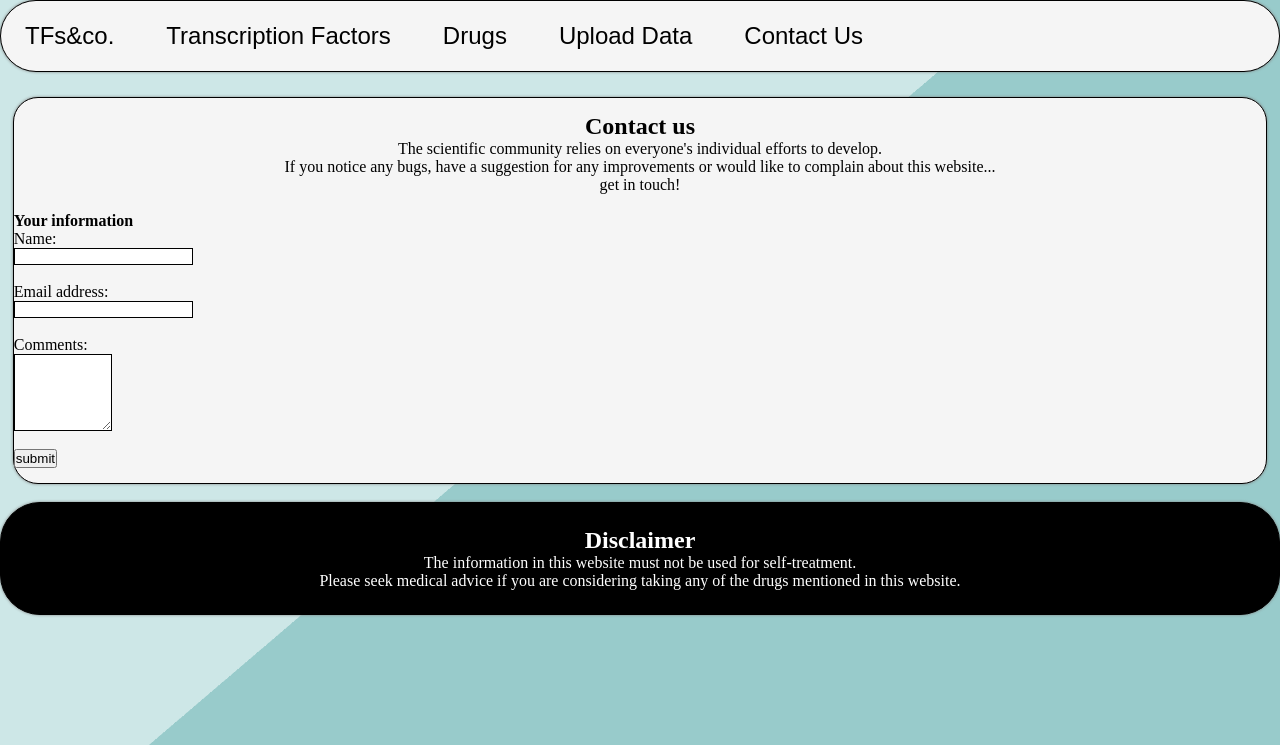
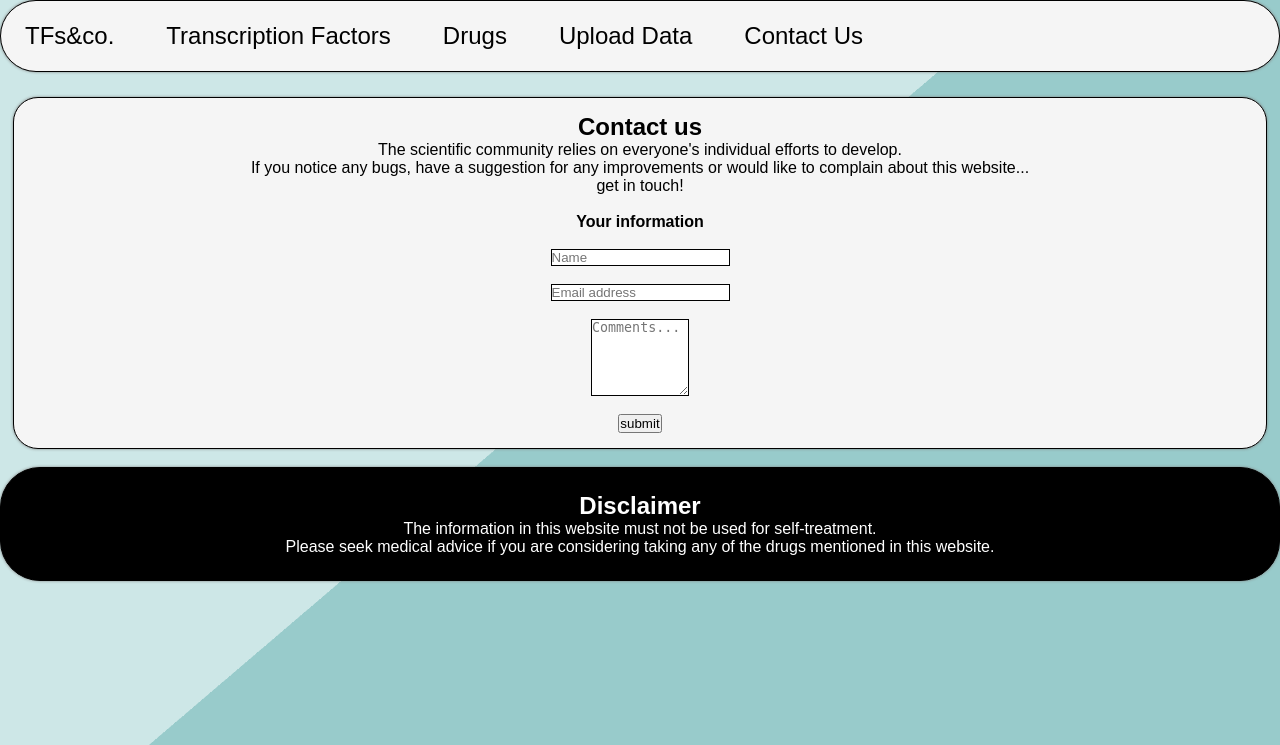
Before and after one commit to aelezi01/cleanTFsite, a Flask app: page /contactus/ in a window 1280 px wide. Shown: the part 55-800 px from the top of the page. Run offline with Flask 2, Linux system fonts and the light colour scheme.

Commit message:
ae 2:05 26/02

```diff
--- a/static/styles/layout.css
+++ b/static/styles/layout.css
@@ -55,6 +55,10 @@ body {
 
 .fontBody {
     font-family: 'Oxygen', sans-serif;
+}
+
+label {
+    font-family: 'PT Sans', sans-serif;
 }
 
 /* main menu */
@@ -152,6 +156,18 @@ footer {
     box-shadow: 0px 0px 3px 0.1px gray;
 }
 
+.homeHeadings{
+    text-align: center;
+    font-size: 1.4em;
+    font-family: 'PT Sans', sans-serif;
+}
+
+.homeSubheadings {
+    text-align: center;
+    font-size: 0.9em;
+    font-family: 'Oxygen', sans-serif;
+}
+
 /* multiple pages */
 
 .contentMargin {
@@ -167,6 +183,24 @@ footer {
     padding: 20px;
     margin: 40px;
     box-shadow: 0px 0px 3px 0.1px gray;
+    font-family: 'Oxygen', sans-serif;
+}
+
+.styleBoxes {
+    text-align: center;
+}
+
+.headings {
+    text-align: center;
+    font-weight: bold;
+    font-family: 'PT Sans', sans-serif;
+}
+.subheadings {
+    font-family: 'PT Sans', sans-serif;
+}
+
+p {
+    font-family: 'Oxygen', sans-serif;
 }
 
 
@@ -186,6 +220,7 @@ footer {
     display: inline-block;
     text-decoration: none;
     color: black;
+    font-family: 'Oxygen', sans-serif;
 }
 
 /* tables */
@@ -204,8 +239,8 @@ footer {
     background-color: #5f9ea0;
     color: white;
     font-weight: bold;
-
     text-shadow: 1px 1px 2px #000000;
+    font-family: 'PT Sans', sans-serif;
 }
 
 .table th, td {
@@ -214,6 +249,7 @@ footer {
 
 .table tbody tr {
     border-bottom: 1px solid lightslategray;
+    font-family: 'Oxygen', sans-serif;
 }
 
 .table tbody tr:hover {
--- a/templates/TF_search.html
+++ b/templates/TF_search.html
@@ -4,7 +4,7 @@
 
 <div class="contentMargin">
 	<div style="text-align: center;">
-		<h1>Transcription Factors</h1>
+		<h1 class="headings">Transcription Factors</h1>
 	</div>
 
 	<div>
--- a/templates/basicLayout.html
+++ b/templates/basicLayout.html
@@ -42,8 +42,8 @@
 
         <!--this section codes for the footer-->
         <footer class="footer">
-            <h2>Disclaimer</h2>
-            <p>The information in this website must not be used for self-treatment. <br>
+            <h2 style="font-family: 'PT Sans', sans-serif;">Disclaimer</h2>
+            <p style="font-family: 'Oxygen', sans-serif;">The information in this website must not be used for self-treatment. <br>
               Please seek medical advice if you are considering taking
               any of the drugs mentioned in this website.</p>
         </footer>
--- a/templates/contactus.html
+++ b/templates/contactus.html
@@ -7,7 +7,7 @@
     <div style="height: 15px;"></div>
 
     <div style="text-align: center;">
-      <h2>Contact us</h2>
+      <h2 class="headings">Contact us</h2>
       <p>The scientific community relies on everyone's individual efforts to develop. <br>
         If you notice any bugs, have a suggestion for any improvements or would like to complain about
         this website... <br> get in touch! <br><br>
@@ -17,19 +17,16 @@
     <!--here the user can input their own comments alongside their basic info-->
     <form action="#" method='post' class="styleBoxes">
       <div>
-        <h4>Your information</h4>
+        <h4 class="subheadings">Your information</h4><br>
       </div>
       <div>
-        <label for="name">Name:</label><br>
-        <input type="text" id="name" name="nm" required style="border: 1px solid black;"><br><br>
+        <input type="text" id="name" name="nm" placeholder="Name" required style="border: 1px solid black;"><br><br>
       </div>
       <div>
-        <label for="email">Email address:</label><br>
-        <input type="email" name="email" id="email" required style="border: 1px solid black;"><br><br>
+        <input type="email" name="email" id="email" placeholder="Email address" required style="border: 1px solid black;"><br><br>
       </div>
       <div>
-        <label for="comments">Comments:</label><br>
-        <textarea name="comments" id="comments" cols="10" rows="5" required style="border: 1px solid black;"></textarea>
+        <textarea name="comments" id="comments" cols="10" rows="5" placeholder="Comments..." required style="border: 1px solid black;"></textarea>
       </div>
       <div>
         <br>
--- a/templates/drugs_search.html
+++ b/templates/drugs_search.html
@@ -4,7 +4,7 @@
 
 <div class="contentMargin">
   <div style="text-align: center;">
-    <h1>TF-Targeting Drugs</h1>
+    <h1 class="headings">TF-Targeting Drugs</h1>
   </div>
 
   <div>
--- a/templates/stat_analysis.html
+++ b/templates/stat_analysis.html
@@ -7,7 +7,7 @@
 
 
 <div>
-    <h1>Results of data analysis</h1>
+    <h1 class="headings">Results of data analysis</h1>
 </div>
 
 <div>
--- a/templates/thankyou.html
+++ b/templates/thankyou.html
@@ -4,7 +4,7 @@
 
 <div class="contentMargin">
     <div style="text-align: center; padding: 30px;">
-        <h1>Submitted</h1><br>
+        <h1 class="headings">Submitted</h1><br>
         <p>Thank you for contacting us!</p>
         <p>We will try to get back to you as soon as possible.</p>
     </div>
--- a/templates/upload_data.html
+++ b/templates/upload_data.html
@@ -4,7 +4,7 @@
 
 <div class="contentMargin">
     <div style="text-align: center;">
-        <h2 style="color: black;">GEO dataset analysis</h2>
+        <h2 class="headings">GEO dataset analysis</h2>
     </div>
 
     <div>
```
Also changed, not shown: templates/TF.html (+4 -5 lines), templates/drugs.html (+6 -2 lines), templates/home.html (+6 -6 lines).
